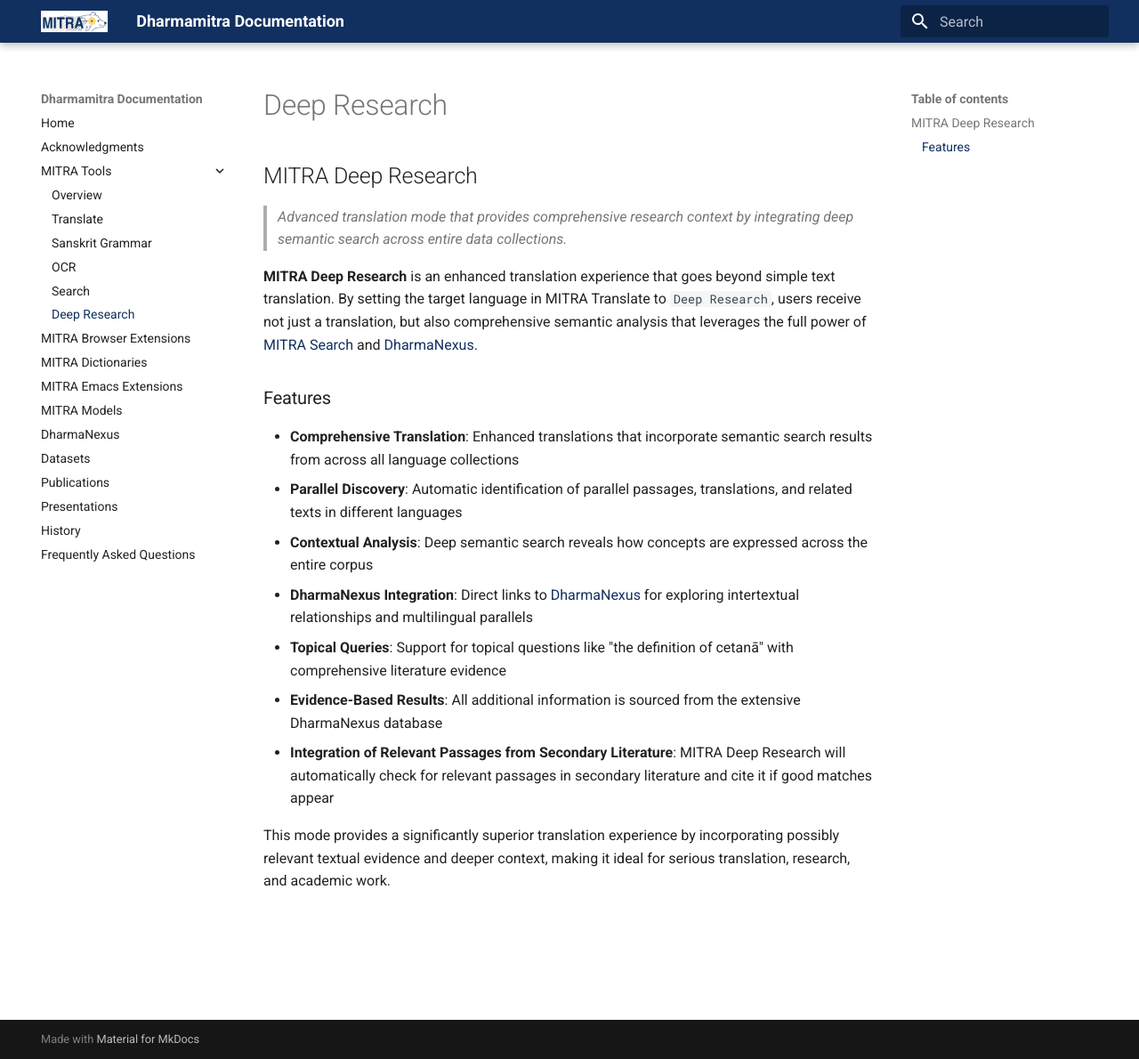
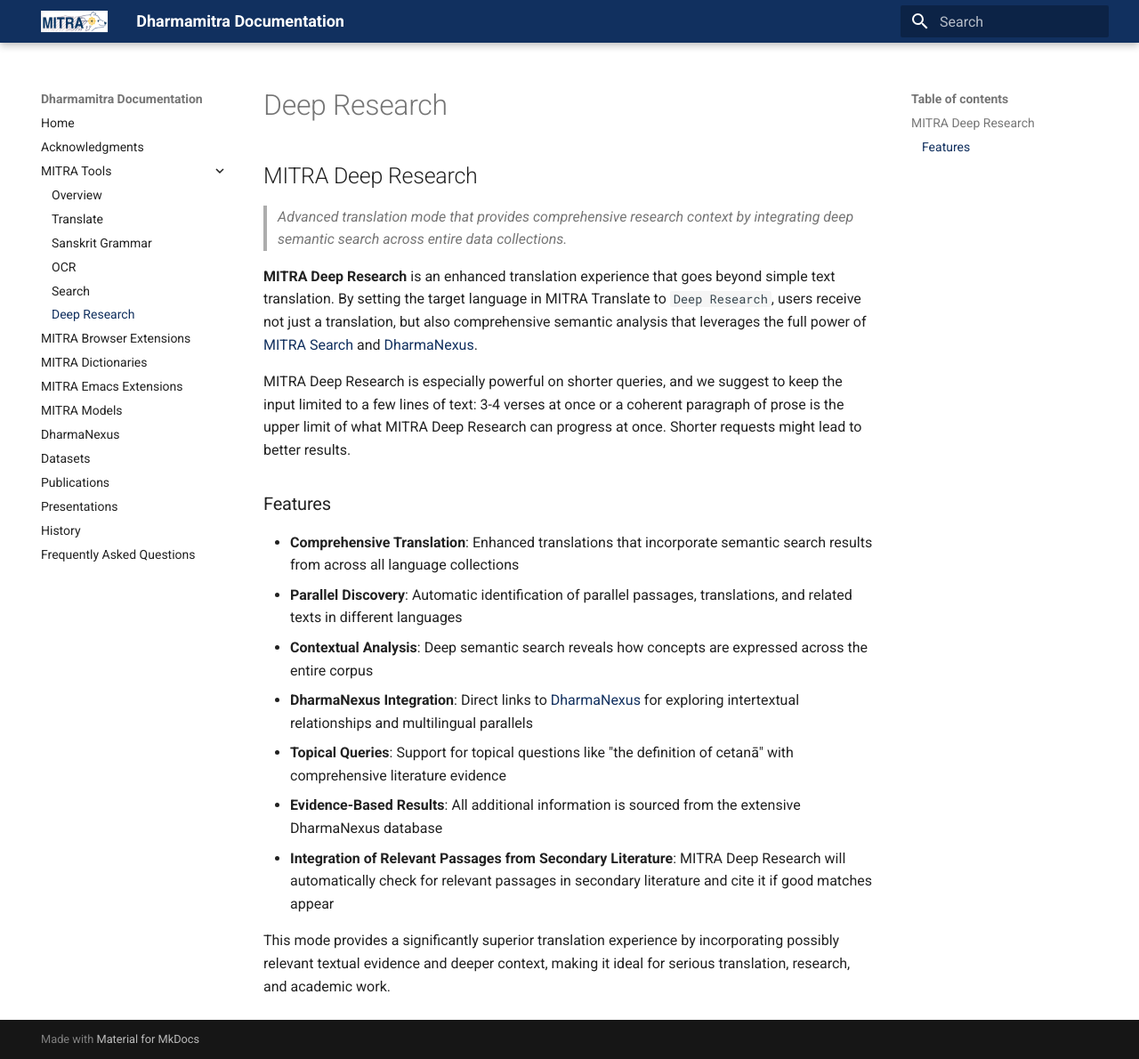
Before and after one commit to dharmamitra/dharmamitra-guides, an MkDocs documentation site: the page built from docs/mitra_tools/deep_research.md, in a window 1280 px wide and 1190 px high. Shown: the whole window at 89% size. Built offline with MkDocs 1.6.1 and Material for MkDocs 9.7.7, drawn with Linux system fonts in a browser that asks for light colours.

Commit message:
added deep research disclaimer on length

```diff
--- a/docs/mitra_tools/deep_research.md
+++ b/docs/mitra_tools/deep_research.md
@@ -3,6 +3,8 @@
 > *Advanced translation mode that provides comprehensive research context by integrating deep semantic search across entire data collections.*
 
 **MITRA Deep Research** is an enhanced translation experience that goes beyond simple text translation. By setting the target language in MITRA Translate to `Deep Research`, users receive not just a translation, but also comprehensive semantic analysis that leverages the full power of [MITRA Search](search.md) and [DharmaNexus](../../dharmanexus.md).
+
+MITRA Deep Research is especially powerful on shorter queries, and we suggest to keep the input limited to a few lines of text: 3-4 verses at once or a coherent paragraph of prose is the upper limit of what MITRA Deep Research can progress at once. Shorter requests might lead to better results.
 
 ### Features
 - **Comprehensive Translation**: Enhanced translations that incorporate semantic search results from across all language collections
```
